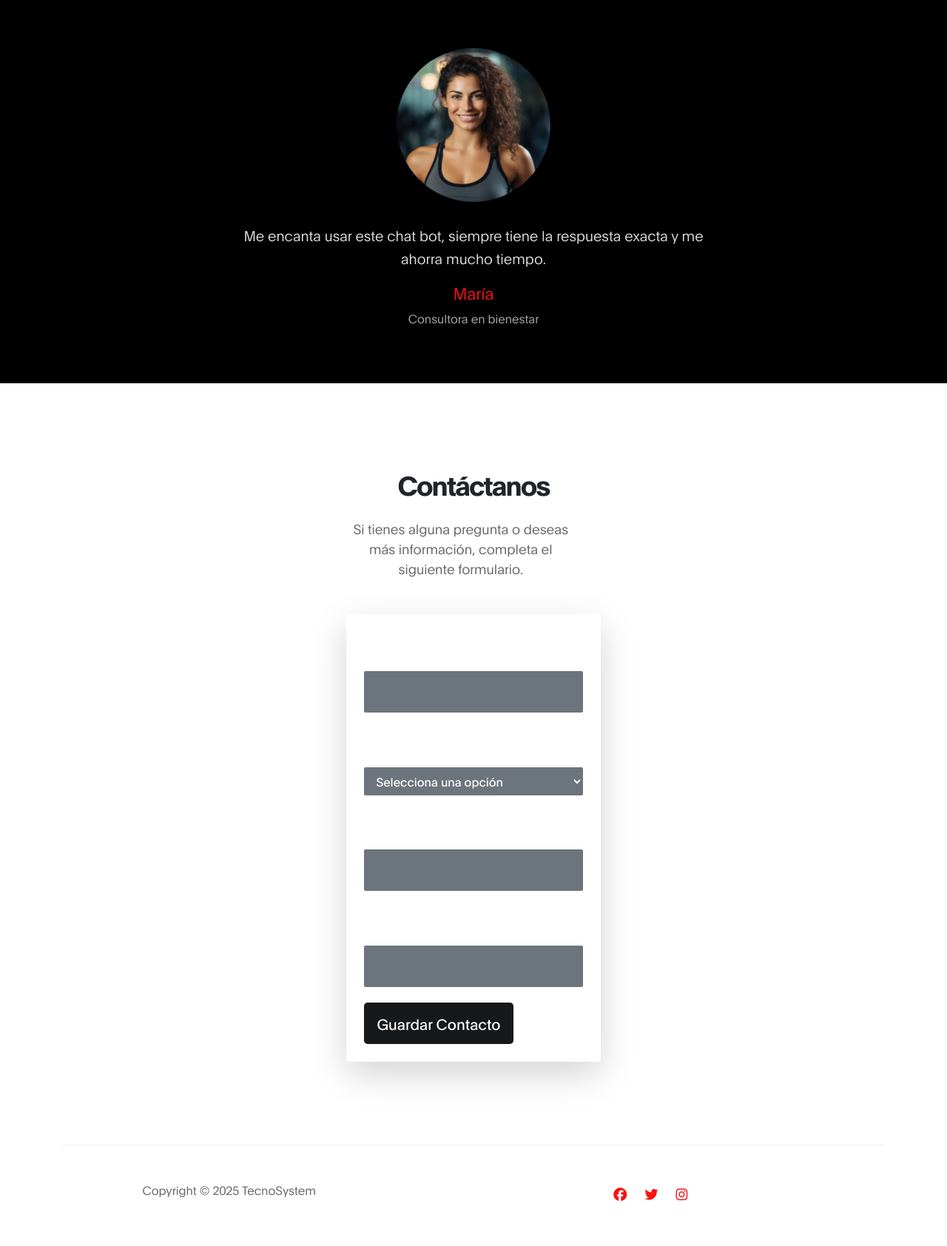
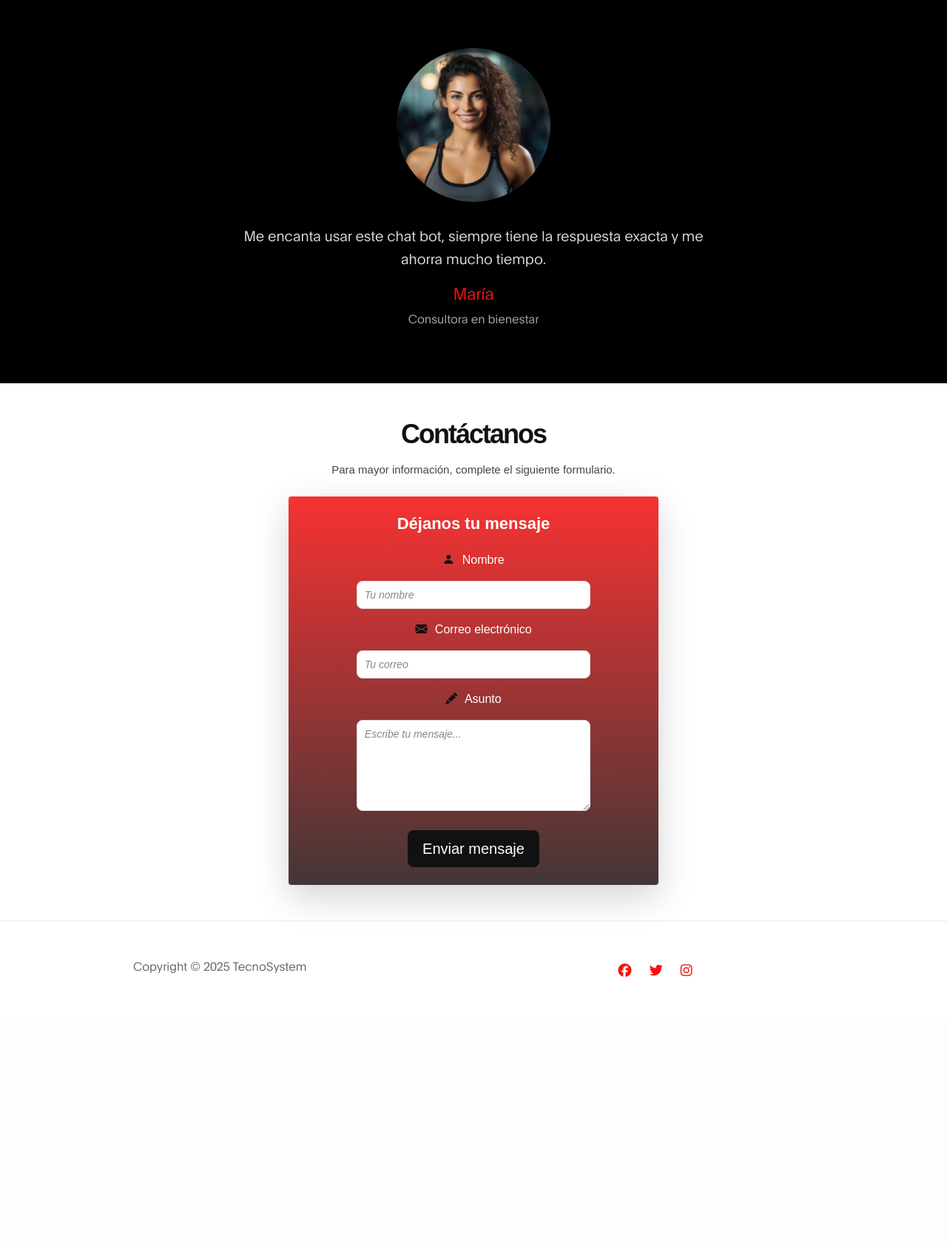
Before and after one commit to Dani5734/TecnoSystem, a PHP site: page / in a window 1280 px wide. Shown: the part 2439-4123 px from the top of the page at 74% size. After the commit the page ends 3759 px from the top, so only its background shows below. Run offline with PHP 8.4, Linux system fonts and the light colour scheme; some libraries are stand-ins or nearby versions.

Commit message:
contacto por fin

```diff
--- a/css/tooplate-gymso-style.css
+++ b/css/tooplate-gymso-style.css
@@ -637,36 +637,101 @@ https://www.tooplate.com/view/2119-gymso-fitness
      CONTACT
   -----------------------------------------*/
 
-  .webform input,
-  button#submit-button {
-    height: calc(2.25rem + 20px);
+/* Sección de contacto */
+.contact {
+  font-family: 'Arial', sans-serif;
+  padding: 60px 0;
 }
 
-  .form-control {
-    border-radius: var(--border-radius-small);
-    margin: 1.3rem 0;
+/* Título principal */
+.contact-info h2 {
+  font-weight: bold;
+  color: #111;
+  margin-bottom: 15px;
 }
 
-  .form-control:focus {
-    box-shadow: none;
-    border-color: var(--dark-color);
+/* Texto descriptivo */
+.contact-info p {
+  color: #444;
+  font-size: 15px;
+  margin-bottom: 12px;
 }
 
-  button#submit-button {
-    background: var(--dark-color);
-    border-color: transparent;
-    color: var(--white-color);
-    cursor: pointer;
-    transition: all 0.3s ease;
+/* Íconos de información */
+.contact-info i {
+  color: #111; /* Sobrio y elegante */
+  margin-right: 6px;
 }
 
-  button#submit-button:hover {
-    background: var(--primary-color);
+/* Formulario */
+.contact-form {
+  background: linear-gradient(to bottom, #f73232, #443636); /* Degradado rojo → negro */
+  border: none;
+  border-radius: 12px;
+  color: #fff;
+  padding: 20px;              /* menos padding (antes 15px/60px) */
+  max-width: 500px;           /* ancho máximo */
+  margin: 0 auto;             /* centrado */
+  box-shadow: 0 4px 12px rgba(0,0,0,0.2); /* sombra ligera */
 }
 
-  .contact h2 + p {
-    max-width: 90%;
+
+.contact-form h5 {
+  font-weight: bold;
+  color: #ffffff;
+  text-align: center;
+  margin-bottom: 20px;
 }
+
+/* Campos de formulario más pequeños */
+.contact-form input,
+.contact-form textarea {
+  border: 1px solid #ddd;
+  font-size: 14px;       /* un poco más chico */
+  background: #fff;
+  color: #111;
+  border-radius: 8px;
+  width: 70%;            /* más estrechos */
+  max-width: 400px;      /* límite para pantallas grandes */
+  padding: 8px 10px;     /* menos altura */
+  margin: 8px auto;      /* centrados y con menos separación */
+  display: block;
+}
+
+/* Placeholders */
+.contact-form input::placeholder,
+.contact-form textarea::placeholder {
+  color: #888;
+  font-style: italic;
+}
+
+/* Foco */
+.contact-form input:focus,
+.contact-form textarea:focus {
+  border-color: #ff6f91;
+  box-shadow: 0 0 6px rgba(255, 0, 60, 0.6);
+  outline: none;
+}
+
+/* Botón */
+.contact-form button {
+  background: #111;
+  border: none;
+  transition: 0.3s;
+  border-radius: 8px;
+  padding: 10px 20px;   /* botón más compacto */
+  margin-top: 10px;
+}
+
+.contact-form button:hover {
+  background: #f50505;
+  color: #fff;
+  transform: scale(1.03);
+}
+ /*---------------------------------------
+     final CONTACT
+  -----------------------------------------*/
+
 
 
   /*---------------------------------------
--- a/index.html
+++ b/index.html
@@ -245,65 +245,62 @@
 
 
 <!-- CONTACT -->
+<section class="contact section py-5" id="contact">
   <div class="container">
     <div class="row justify-content-center">
-      <section class="contact section" id="contact">
-        <div class="container">
-          <div class="row justify-content-center">
-            <div class="col-lg-6 col-md-8 col-12">
-              <h2 class="mb-4 text-center" data-aos="fade-up" data-aos-delay="200">
-                Contáctanos
-              </h2>
-              <p class="text-center mb-5" data-aos="fade-up" data-aos-delay="300">
-                Si tienes alguna pregunta o deseas más información, completa el siguiente formulario.
-              </p>
-              <form action="#" method="post" class="contact-form webform shadow-lg p-4 rounded" data-aos="fade-up"
-                data-aos-delay="400" role="form">
+      <div class="col-lg-8 col-md-10 contact-info text-center">
 
-                <!-- Nombre del contacto -->
+        <!-- Información -->
+        <h2 class="mb-3">Contáctanos</h2>
+        <p class="mb-4">Para mayor información, complete el siguiente formulario.</p>
+
+
+        <!-- Formulario -->
+        <form action="#" method="post" class="contact-form p-4 rounded shadow-lg text-start">
+          <h5 class="mb-4 text-center">Déjanos tu mensaje</h5>
+
+          <!-- Nombre -->
           <div class="mb-3">
-                  <label for="emergencia-nombre" class="form-label text-white">Nombre del contacto</label>
-                  <input type="text" class="form-control bg-secondary text-white border-0" id="emergencia-nombre"
-                    name="emergencia_nombre" placeholder="Ej. Juan Pérez" required>
-                </div>
-
-                <!-- Relación -->
-                <div class="mb-3">
-                  <label for="emergencia-relacion" class="form-label text-white">Relación</label>
-                  <select class="form-control bg-secondary text-white border-0" id="emergencia-relacion"
-                    name="emergencia_relacion" required>
-                    <option value="">Selecciona una opción</option>
-                    <option value="Padre/Madre">Padre/Madre</option>
-                    <option value="Hermano/a">Hermano/a</option>
-                    <option value="Pareja">Pareja</option>
-                    <option value="Amigo/a">Amigo/a</option>
-                    <option value="Otro">Otro</option>
-                  </select>
-                </div>
-
-                <!-- Teléfono -->
-                <div class="mb-3">
-                  <label for="emergencia-telefono" class="form-label text-white">Teléfono</label>
-                  <input type="tel" class="form-control bg-secondary text-white border-0" id="emergencia-telefono"
-                    name="emergencia_telefono" placeholder="+52 559195 0876" pattern="[0-9+ ]{8,15}" required>
+            <label for="nombre" class="form-label">
+              <i class="bi bi-person-fill me-2"></i> Nombre
+            </label>
+            <input type="text" class="form-control" id="nombre" name="nombre" placeholder="Tu nombre" required>
           </div>
 
           <!-- Email -->
           <div class="mb-3">
-                  <label for="emergencia-email" class="form-label text-white">Correo electrónico (opcional)</label>
-                  <input type="email" class="form-control bg-secondary text-white border-0" id="emergencia-email"
-                    name="emergencia_email" placeholder="ejemplo@correo.com">
+            <label for="email" class="form-label">
+              <i class="bi bi-envelope-fill me-2"></i> Correo electrónico
+            </label>
+            <input type="email" class="form-control" id="email" name="email" placeholder="Tu correo" required>
+          </div>
+
+
+
+          <!-- Mensaje -->
+          <div class="mb-3">
+               <label for="asunto" class="form-label">
+              <i class="bi bi-pencil-fill me-2"></i> Asunto
+            </label>
+            <textarea class="form-control" id="mensaje" name="mensaje" rows="5" placeholder="Escribe tu mensaje..." required></textarea>
           </div>
 
           <!-- Botón -->
           <div class="d-grid">
-                  <button type="submit" class="btn btn-danger btn-lg" id="submit-button" name="submit">
-                    Guardar Contacto
-                  </button>
+            <button type="submit" class="btn btn-dark btn-lg">Enviar mensaje</button>
+          </div>
+        </form>
+
       </div>
     </div>
   </div>
 </section>
+
+<!-- Bootstrap Icons -->
+<link rel="stylesheet" href="https://cdn.jsdelivr.net/npm/bootstrap-icons@1.11.1/font/bootstrap-icons.css">
+
+
+
 
       <!-- Modal y formulario-->
       <div class="modal fade" id="IniciarSesion" tabindex="-1" role="dialog" aria-labelledby="IniciarSesionLabel"
```
Lines whose indentation alone changed are shown as unchanged.
